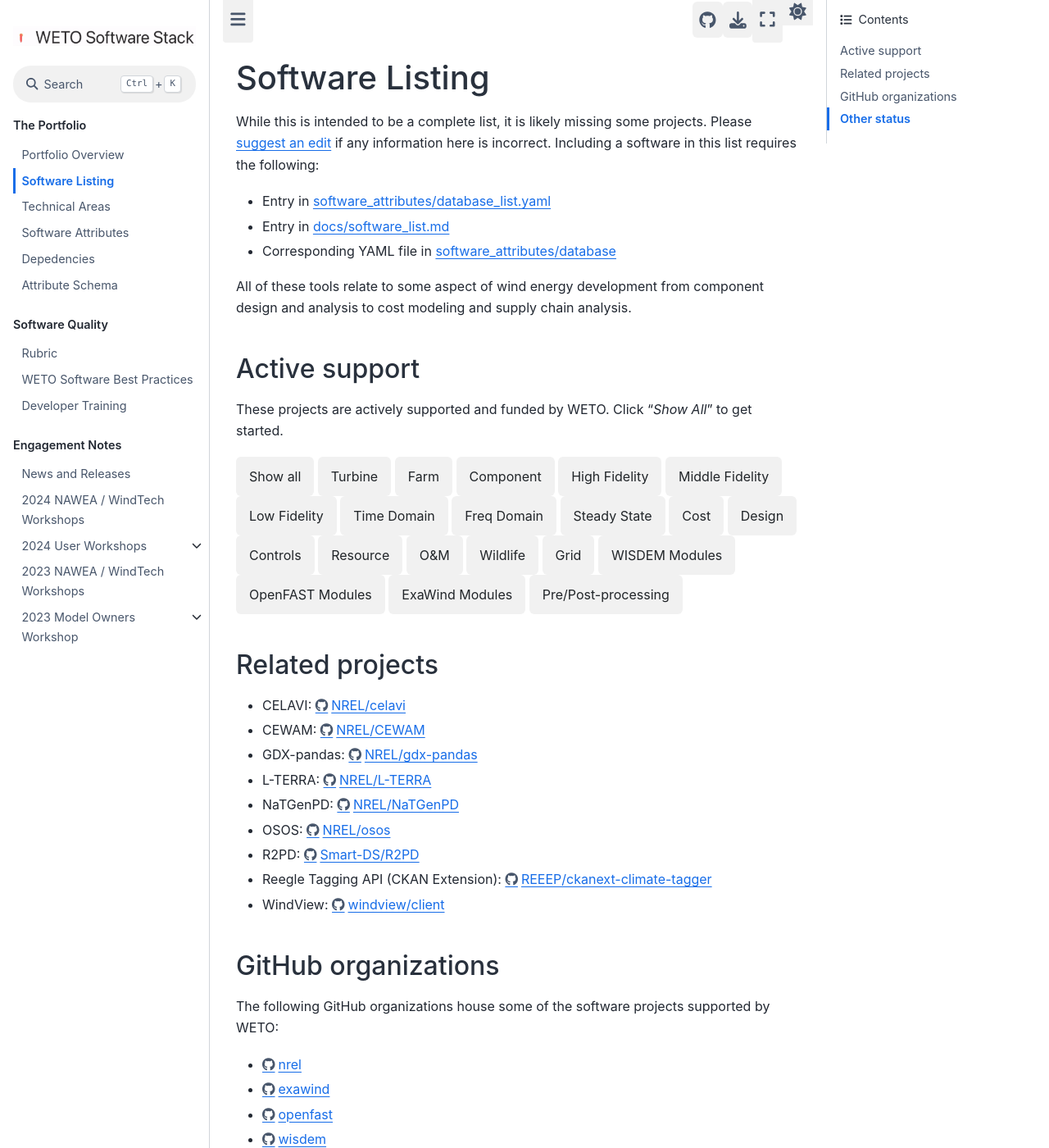
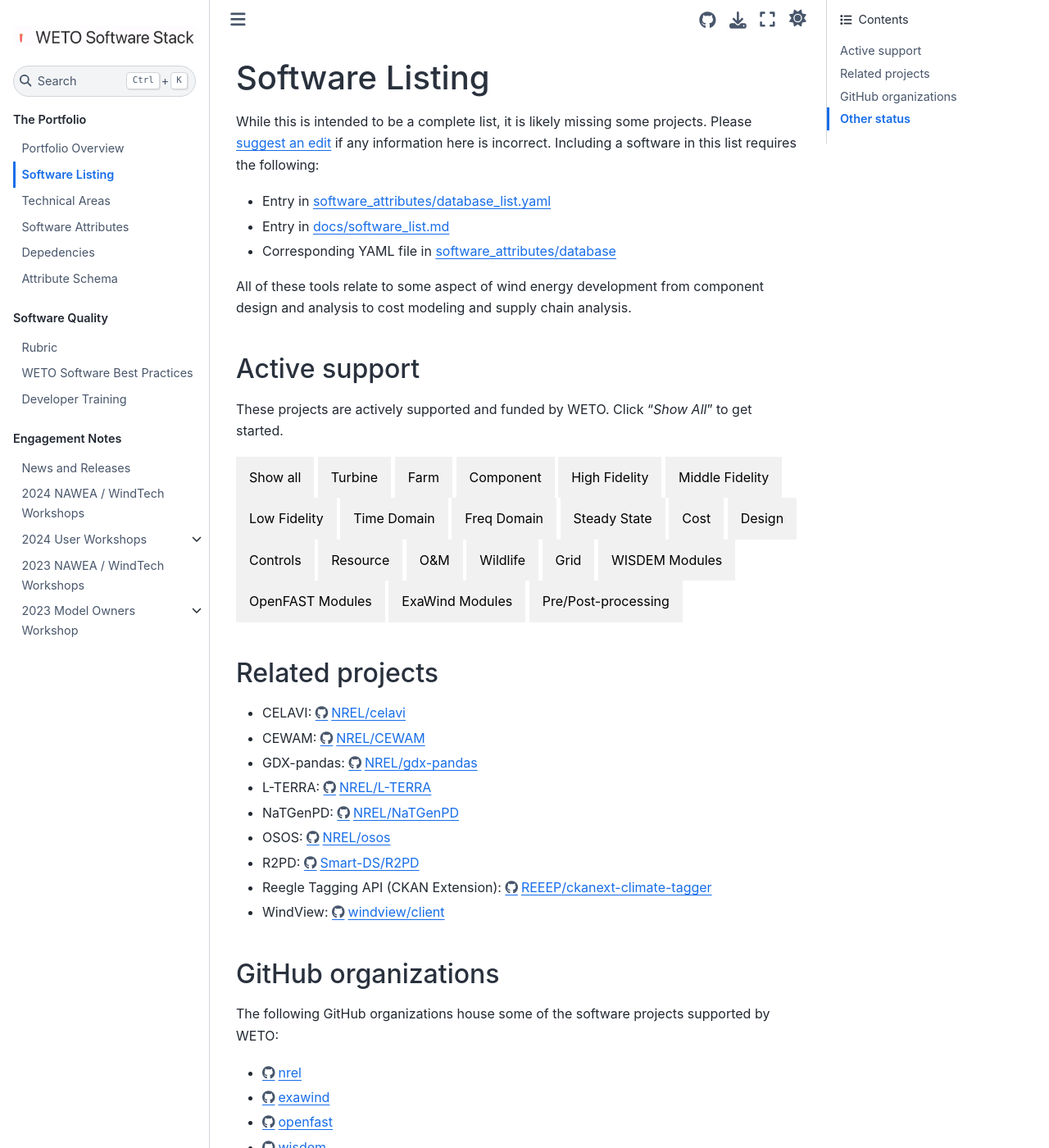
Before and after one commit to NREL/WETOStack, a Jupyter Book: the page built from docs/portfolio_analysis/software_list.md, in a window 1280 px wide and 1400 px high. Shown: the whole window at 82% size. Built offline with Jupyter Book 1.0.4 settings and Sphinx 7.4.7 and the Sphinx Book theme 1.1.4, drawn with Linux system fonts in a browser that asks for light colours.

Commit message:
Change filter control class to avoid css conflict

````diff
--- a/docs/_static/filtering.css
+++ b/docs/_static/filtering.css
@@ -20,7 +20,7 @@
 }
 
 /* Style the buttons */
-.btn {
+.filterBtn {
   border: none;
   outline: none;
   padding: 12px 16px;
@@ -29,12 +29,12 @@
 }
 
 /* Add a light grey background on mouse-over */
-.btn:hover {
+.filterBtn:hover {
   background-color: #ddd;
 }
 
 /* Add a dark background to the active button */
-.btn.active {
+.filterBtn.active {
   background-color: #666;
   color: white;
 }
--- a/docs/_static/filtering.js
+++ b/docs/_static/filtering.js
@@ -38,7 +38,7 @@
 
 // Add active class to the current control button (highlight it)
 var btnContainer = document.getElementById("myBtnContainer");
-var btns = btnContainer.getElementsByClassName("btn");
+var btns = btnContainer.getElementsByClassName("filterBtn");
 for (var i = 0; i < btns.length; i++) {
   btns[i].addEventListener("click", function() {
     var current = document.getElementsByClassName("active");
--- a/docs/portfolio_analysis/software_list.md
+++ b/docs/portfolio_analysis/software_list.md
@@ -19,27 +19,27 @@
 
 ```{div} my-class
 <div id="myBtnContainer">
-  <button class="btn" onclick="filterSelection('all')"> Show all</button>
-  <button class="btn" onclick="filterSelection('turbine')">Turbine</button>
-  <button class="btn" onclick="filterSelection('farm')">Farm</button>
-  <button class="btn" onclick="filterSelection('component')">Component</button>
-  <button class="btn" onclick="filterSelection('high')">High Fidelity</button>
-  <button class="btn" onclick="filterSelection('middle')">Middle Fidelity</button>
-  <button class="btn" onclick="filterSelection('low')">Low Fidelity</button>
-  <button class="btn" onclick="filterSelection('time')">Time Domain</button>
-  <button class="btn" onclick="filterSelection('freq')">Freq Domain</button>
-  <button class="btn" onclick="filterSelection('steady')">Steady State</button>
-  <button class="btn" onclick="filterSelection('cost')">Cost</button>
-  <button class="btn" onclick="filterSelection('design')">Design</button>
-  <button class="btn" onclick="filterSelection('controls')">Controls</button>
-  <button class="btn" onclick="filterSelection('resource')">Resource</button>
-  <button class="btn" onclick="filterSelection('operations')">O&M</button>
-  <button class="btn" onclick="filterSelection('wildlife')">Wildlife</button>
-  <button class="btn" onclick="filterSelection('grid')">Grid</button>
-  <button class="btn" onclick="filterSelection('wisdem')">WISDEM Modules</button>
-  <button class="btn" onclick="filterSelection('openfast')">OpenFAST Modules</button>
-  <button class="btn" onclick="filterSelection('exawind')">ExaWind Modules</button>
-  <button class="btn" onclick="filterSelection('prepost')">Pre/Post-processing</button>
+  <button class="filterBtn" onclick="filterSelection('all')"> Show all</button>
+  <button class="filterBtn" onclick="filterSelection('turbine')">Turbine</button>
+  <button class="filterBtn" onclick="filterSelection('farm')">Farm</button>
+  <button class="filterBtn" onclick="filterSelection('component')">Component</button>
+  <button class="filterBtn" onclick="filterSelection('high')">High Fidelity</button>
+  <button class="filterBtn" onclick="filterSelection('middle')">Middle Fidelity</button>
+  <button class="filterBtn" onclick="filterSelection('low')">Low Fidelity</button>
+  <button class="filterBtn" onclick="filterSelection('time')">Time Domain</button>
+  <button class="filterBtn" onclick="filterSelection('freq')">Freq Domain</button>
+  <button class="filterBtn" onclick="filterSelection('steady')">Steady State</button>
+  <button class="filterBtn" onclick="filterSelection('cost')">Cost</button>
+  <button class="filterBtn" onclick="filterSelection('design')">Design</button>
+  <button class="filterBtn" onclick="filterSelection('controls')">Controls</button>
+  <button class="filterBtn" onclick="filterSelection('resource')">Resource</button>
+  <button class="filterBtn" onclick="filterSelection('operations')">O&M</button>
+  <button class="filterBtn" onclick="filterSelection('wildlife')">Wildlife</button>
+  <button class="filterBtn" onclick="filterSelection('grid')">Grid</button>
+  <button class="filterBtn" onclick="filterSelection('wisdem')">WISDEM Modules</button>
+  <button class="filterBtn" onclick="filterSelection('openfast')">OpenFAST Modules</button>
+  <button class="filterBtn" onclick="filterSelection('exawind')">ExaWind Modules</button>
+  <button class="filterBtn" onclick="filterSelection('prepost')">Pre/Post-processing</button>
 </div>
 
 <!-- The filterable elements. Note that some have multiple class names (this can be used if they belong to multiple categories) -->
````
